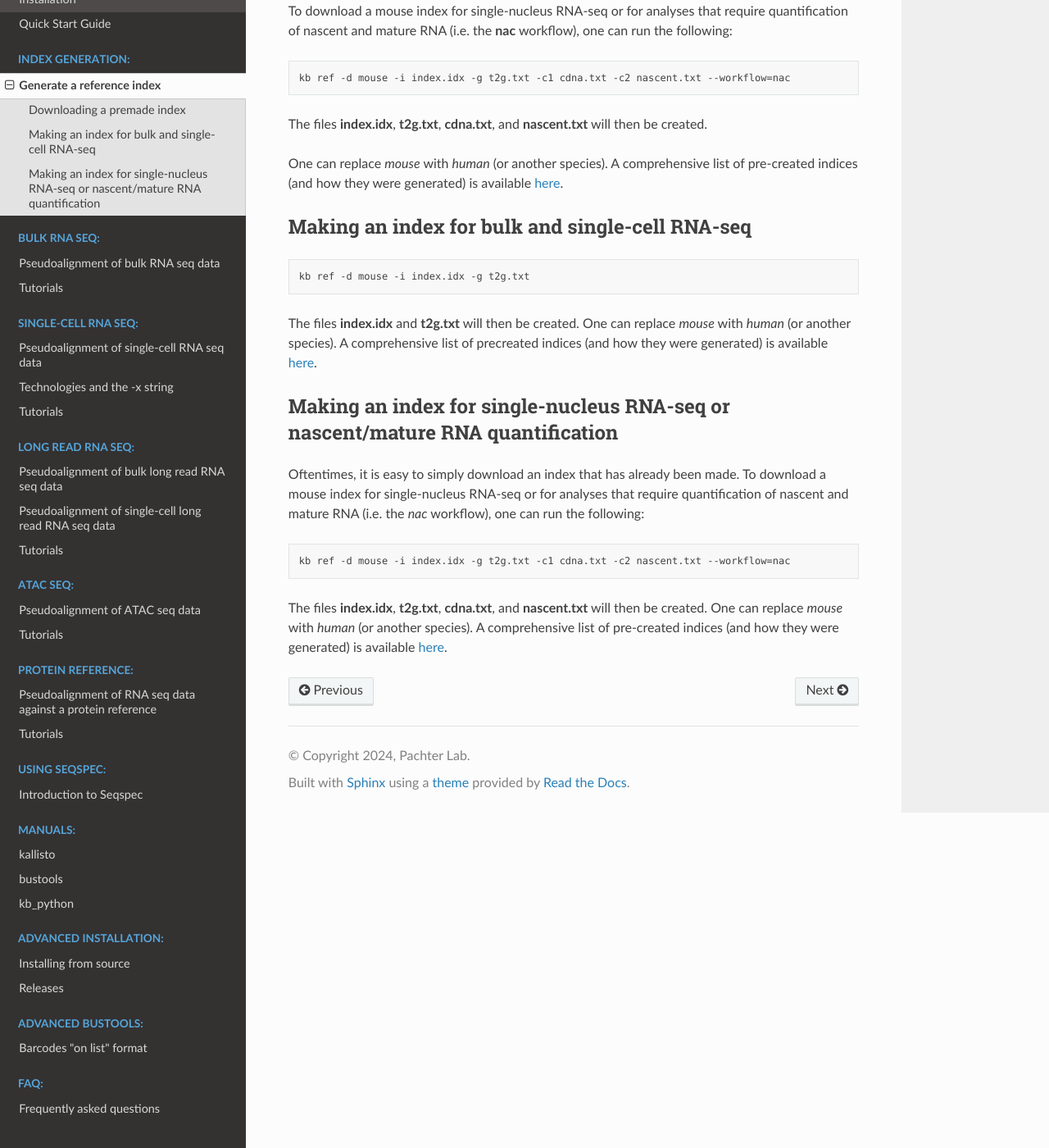
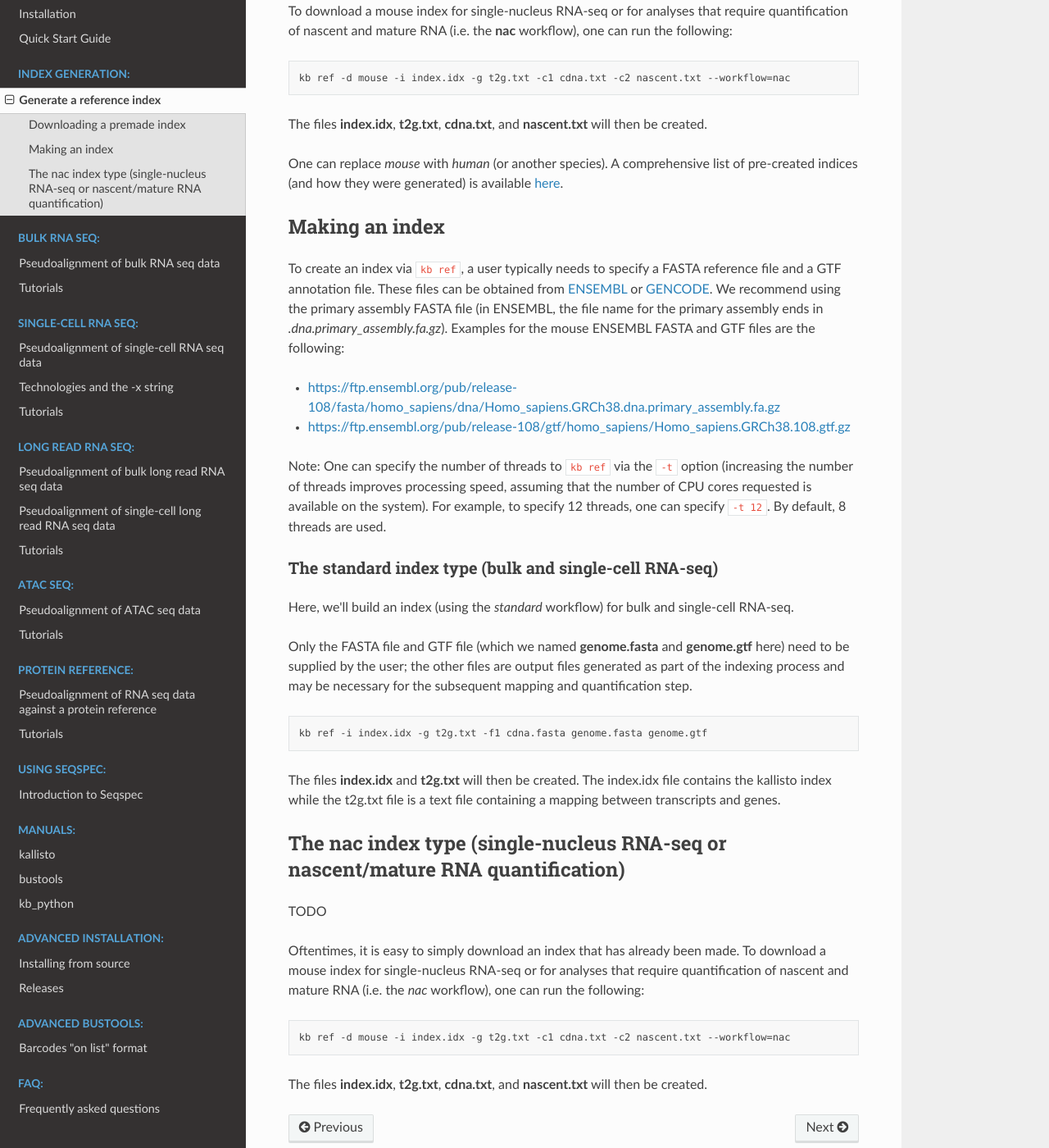
Before and after one commit to pachterlab/kb_docs, a Sphinx documentation site: the page built from docs/source/index/index_generation.rst, in a window 1280 px wide and 1400 px high, scrolled down 742 px. Shown: the whole window at 82% size. Built offline with Sphinx 7.4.7 and the Read the Docs theme 3.1.0, drawn with Linux system fonts in a browser that asks for light colours.

Commit message:
Update index_generation.rst

```diff
--- a/docs/source/index/index_generation.rst
+++ b/docs/source/index/index_generation.rst
@@ -32,20 +32,36 @@ One can replace *mouse* with *human* (or another species). A comprehensive list
 
 
 
-Making an index for bulk and single-cell RNA-seq
-^^^^^^^^^^^^^^^^^^^^^^^^^^^^^^^^^^^^^^^^^^^^^^^^^
+Making an index
+^^^^^^^^^^^^^^^
+
+To create an index via ``kb ref``, a user typically needs to specify a FASTA reference file and a GTF annotation file. These files can be obtained from `ENSEMBL <https://useast.ensembl.org/index.html>`_ or `GENCODE <https://www.gencodegenes.org/>`_.  We recommend using the primary assembly FASTA file (in ENSEMBL, the file name for the primary assembly ends in *.dna.primary_assembly.fa.gz*). Examples for the mouse ENSEMBL FASTA and GTF files are the following:
+
+* https://ftp.ensembl.org/pub/release-108/fasta/homo_sapiens/dna/Homo_sapiens.GRCh38.dna.primary_assembly.fa.gz
+* https://ftp.ensembl.org/pub/release-108/gtf/homo_sapiens/Homo_sapiens.GRCh38.108.gtf.gz
+
+Note: One can specify the number of threads to ``kb ref`` via the ``-t`` option (increasing the number of threads improves processing speed, assuming that the number of CPU cores requested is available on the system). For example, to specify 12 threads, one can specify ``-t 12``. By default, 8 threads are used.
 
 
+The standard index type (bulk and single-cell RNA-seq)
+--------------------------------------------------
+
+Here, we'll build an index (using the *standard* workflow) for bulk and single-cell RNA-seq.
+
+Only the FASTA file and GTF file (which we named **genome.fasta** and **genome.gtf** here) need to be supplied by the user; the other files are output files generated as part of the indexing process and may be necessary for the subsequent mapping and quantification step.
 
 .. code-block:: text
 
-   kb ref -d mouse -i index.idx -g t2g.txt
-
-The files **index.idx** and **t2g.txt** will then be created. One can replace *mouse* with *human* (or another species). A comprehensive list of precreated indices (and how they were generated) is available `here <https://github.com/pachterlab/kallisto-transcriptome-indices>`_.
+   kb ref -i index.idx -g t2g.txt -f1 cdna.fasta genome.fasta genome.gtf
 
 
-Making an index for single-nucleus RNA-seq or nascent/mature RNA quantification
-^^^^^^^^^^^^^^^^^^^^^^^^^^^^^^^^^^^^^^^^^^^^^^^^^^^^^^^^^^^^^^^^^^^^^^^^^^^^^^^
+The files **index.idx** and **t2g.txt** will then be created. The index.idx file contains the kallisto index while the t2g.txt file is a text file containing a mapping between transcripts and genes.
+
+
+The nac index type (single-nucleus RNA-seq or nascent/mature RNA quantification)
+^^^^^^^^^^^^^^^^^^^^^^^^^^^^^^^^^^^^^^^^^^^^^^^^^^^^^^^^^^^^^^^^^^^^^^^^^^^^^^^^
+
+TODO
 
 Oftentimes, it is easy to simply download an index that has already been made. To download a mouse index for single-nucleus RNA-seq or for analyses that require quantification of nascent and mature RNA (i.e. the *nac* workflow), one can run the following:
 
@@ -53,4 +69,4 @@ Oftentimes, it is easy to simply download an index that has already been made. T
 
    kb ref -d mouse -i index.idx -g t2g.txt -c1 cdna.txt -c2 nascent.txt --workflow=nac
 
-The files **index.idx**, **t2g.txt**, **cdna.txt**, and **nascent.txt** will then be created. One can replace *mouse* with *human* (or another species). A comprehensive list of pre-created indices (and how they were generated) is available `here <https://github.com/pachterlab/kallisto-transcriptome-indices>`_.
+The files **index.idx**, **t2g.txt**, **cdna.txt**, and **nascent.txt** will then be created.
```
